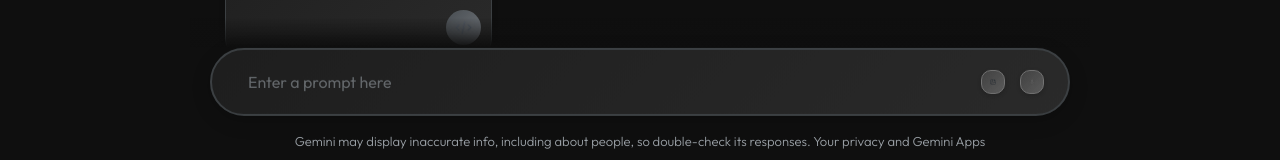
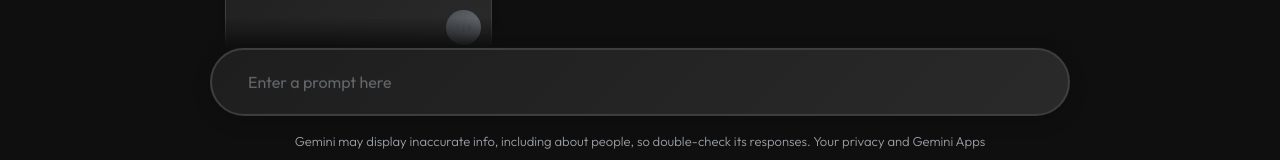
Before and after one commit to Geetansh431/Gemini-Clone, a React (Vite) app: page / in a window 1280 px wide. Shown: the part 633-793 px from the top of the page. Built offline with nearby package versions, Linux system fonts and the light colour scheme; no server answers.

Commit message:
Remove unused image icons from Main component to streamline UI and improve performance. This change enhances the overall user experience by focusing on essential elements.

```diff
--- a/src/components/Main/Main.jsx
+++ b/src/components/Main/Main.jsx
@@ -149,8 +149,6 @@ export const Main = () => {
                       aria-label="Enter your message"
                   />
                   <div>
-                      <img src={assets.gallery_icon} alt="Upload image" title="Upload image" />
-                      <img src={assets.mic_icon} alt="Voice input" title="Voice input" />
                      {input && !isProcessing?<img onClick={()=>onSent()} src={assets.send_icon} alt="Send message" title="Send message" />:null}
                   </div>
               </div>
```
